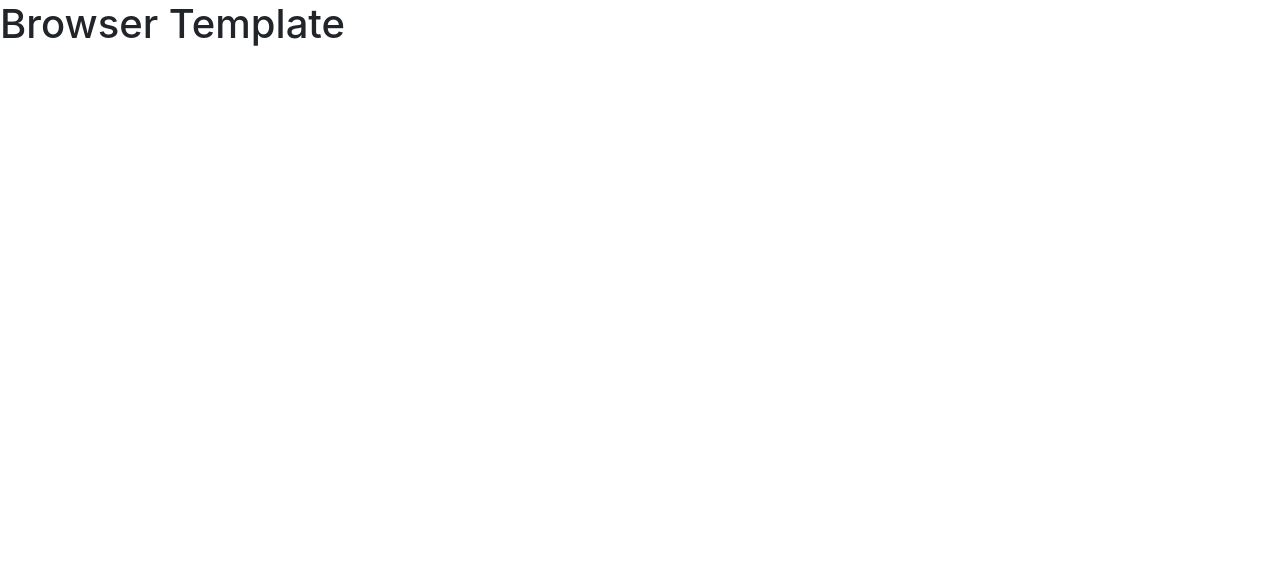
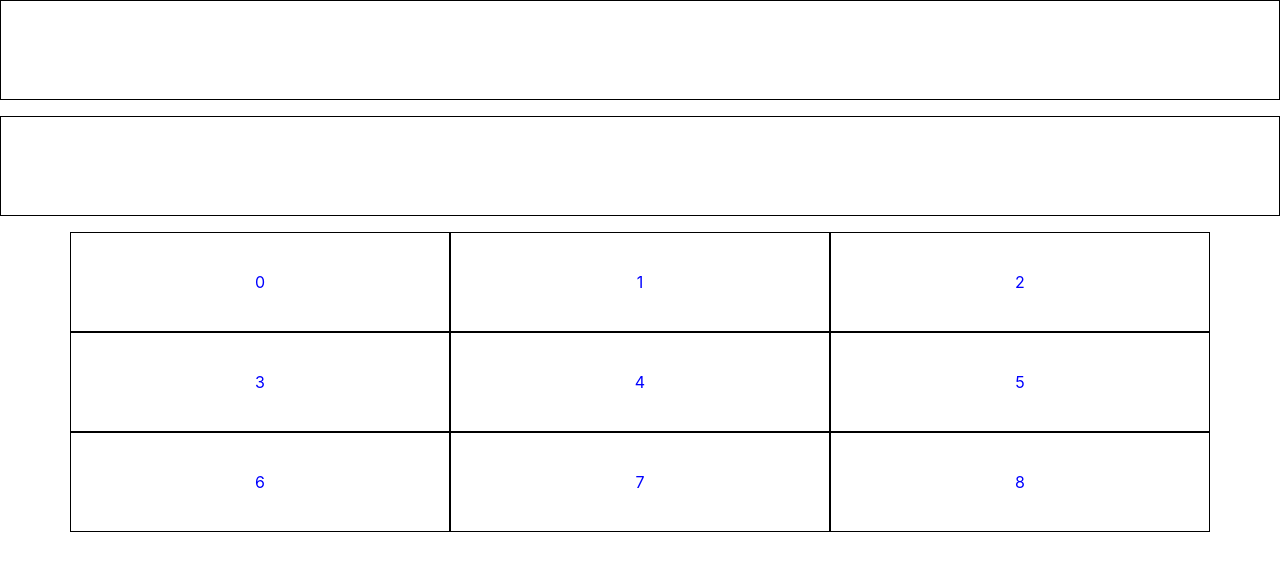
Before and after one commit to only1nglen/tic-tac-toe-client, a website built with webpack: page index.html in a window 1280 px wide. Built offline with nearby package versions, Linux system fonts and the light colour scheme.

Commit message:
Added gameboard and display messages
needs more styling

```diff
--- a/assets/styles/index.scss
+++ b/assets/styles/index.scss
@@ -1 +1,31 @@
 @import '~bootstrap/scss/bootstrap';
+
+.box {
+  background-color: white;
+  border: 1px solid black;
+  color: blue;
+  align-items: center;
+  display: flex;
+  height: 100px;
+  justify-content: center;
+}
+
+.player {
+  background-color: white;
+  border: 1px solid black;
+  color: red;
+  align-items: center;
+  display: flex;
+  height: 100px;
+  justify-content: center;
+}
+
+.message {
+  background-color: white;
+  border: 1px solid black;
+  color: green;
+  align-items: center;
+  display: flex;
+  height: 100px;
+  justify-content: center;
+}
--- a/index.html
+++ b/index.html
@@ -1,7 +1,7 @@
 <!DOCTYPE html>
 <html>
     <head>
-      <title>Example</title>
+      <title>Tic Tac Toe</title>
       <meta name="viewport" content="width=device-width, initial-scale=1">
 
       <!-- Do not add `link` tags-->
@@ -12,6 +12,24 @@
       <script src="public/application.js" type="text/javascript" charset="utf-8" defer></script>
     </head>
     <body>
-      <h1>Browser Template</h1>
+
+        <p class="player"></p>
+        <p class="message"></p>
+
+      <div class="container">
+            <div class="row">
+              <div class="col-4 box" id="box0">0</div>
+              <div class="col-4 box" id="box1">1</div>
+              <div class="col-4 box" id="box2">2</div>
+
+              <div class="col-4 box" id="box3">3</div>
+              <div class="col-4 box" id="box4">4</div>
+              <div class="col-4 box" id="box5">5</div>
+
+              <div class="col-4 box" id="box6">6</div>
+              <div class="col-4 box" id="box7">7</div>
+              <div class="col-4 box" id="box8">8</div>
+            </div>
+          </div>
     </body>
 </html>
```
